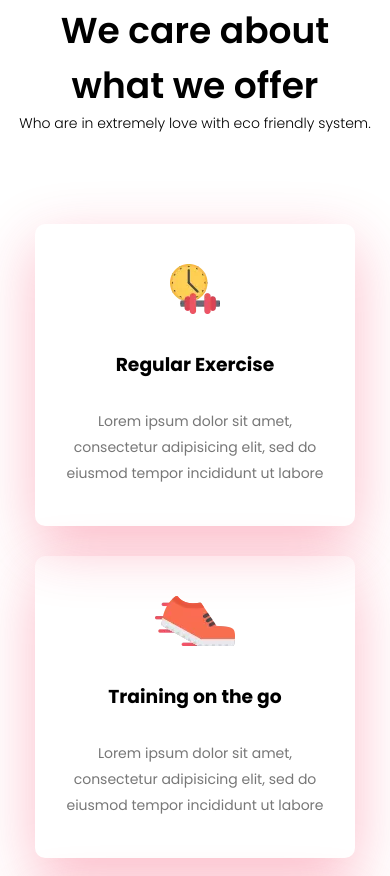
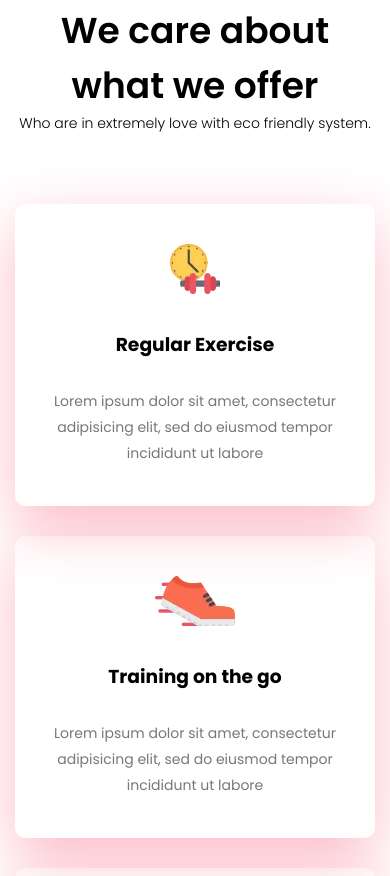
Before and after one commit to Quliyeva1o/gym-website, a plain HTML site: page index.html in a window 390 px wide. Shown: the part 847-1723 px from the top of the page. Drawn offline with Linux system fonts and the light colour scheme.

Commit message:
completed

```diff
--- a/assets/style.css
+++ b/assets/style.css
@@ -300,6 +300,12 @@ a {
     }
 }
 
+@media (max-width: 700px) {
+
+    .boxes {
+        display: block;
+        padding: 0px;
+    }}
 .offer {
     padding: 120px 15px;
 }
```
